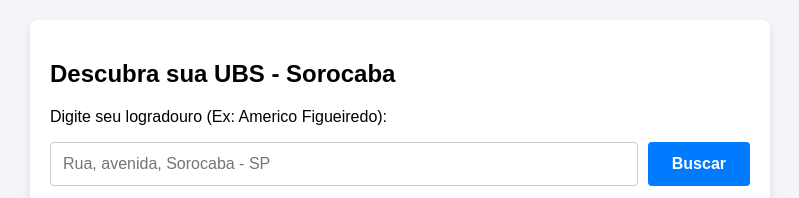
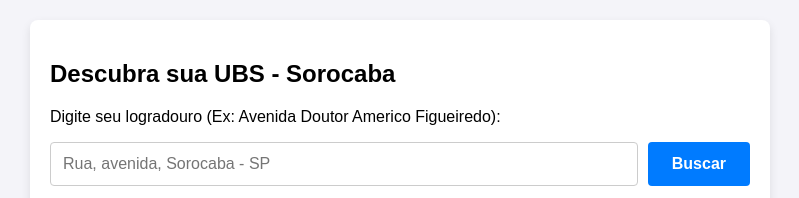
Before and after one commit to Muelcassiano/geo_saude_sorocaba-sp, a plain HTML site: page index.html in a window 1280 px wide. Shown: the top 198 px of the page, without its empty margins (240-1039 px from the left). Drawn offline with nearby package versions, Linux system fonts and the light colour scheme.

Commit message:
Update index.html

```diff
--- a/index.html
+++ b/index.html
@@ -47,7 +47,7 @@
 
 <div class="container">
     <h2>Descubra sua UBS - Sorocaba</h2>
-    <p>Digite seu logradouro (Ex: Americo Figueiredo):</p>
+    <p>Digite seu logradouro (Ex: Avenida Doutor Americo Figueiredo):</p>
 
     <div class="busca-box">
         <input type="text" id="endereco" placeholder="Rua, avenida, Sorocaba - SP">
```
